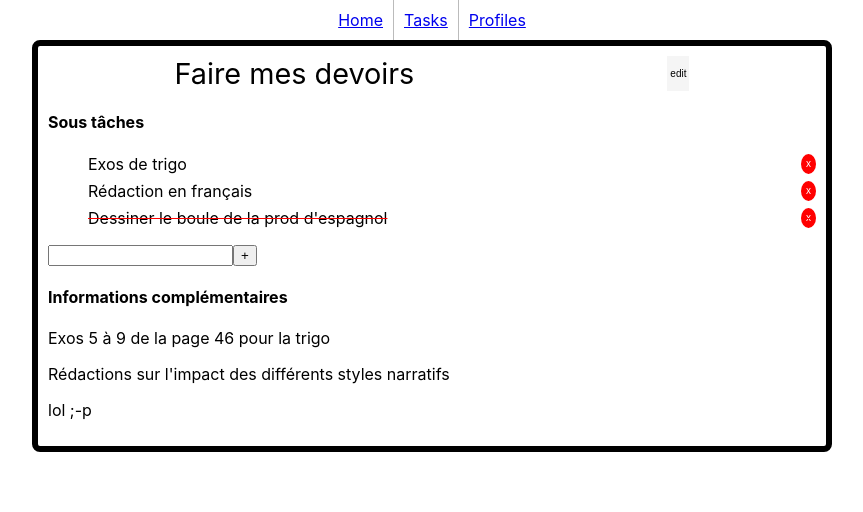
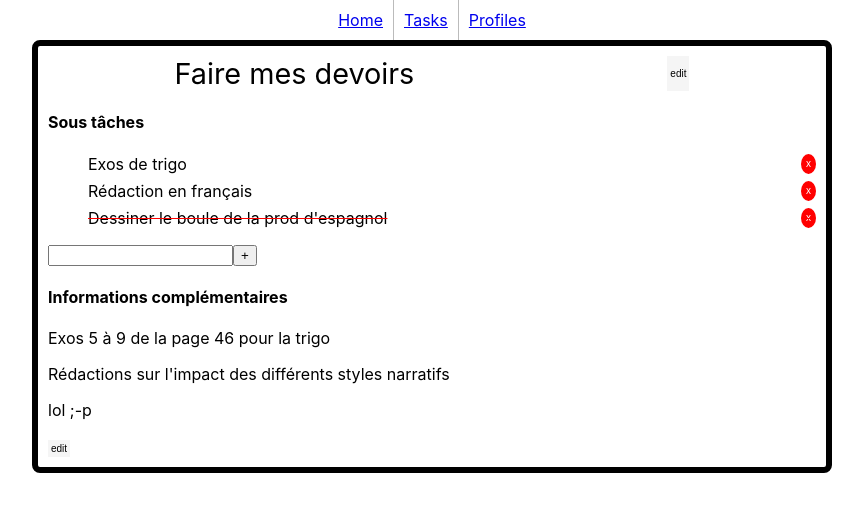
Before and after one commit to smartful/doit, a React (Create React App) app: page /task/1 in a window 1280 px wide. Shown: the top 512 px of the page, without its empty margins (208-1071 px from the left). Built offline with nearby package versions, Linux system fonts and the light colour scheme.

Commit message:
ajout de l'edit de la feature description

```diff
--- a/src/components/task/TaskPanel.jsx
+++ b/src/components/task/TaskPanel.jsx
@@ -6,7 +6,8 @@ import SubTask from './Subtask';
 function TaskPanel() {
   const [newSubtaskName, setNewSubtaskName] = useState('');
   const [isEditName, setIsEditName] = useState(false);
-  const { getCurrentTask, currentTask, modifyTaskName, addSubtask } = useContext(TaskContext);
+  const [isEditDescription, setIsEditDescription] = useState(false);
+  const { getCurrentTask, currentTask, modifyTaskName, modifyTaskDescription, addSubtask } = useContext(TaskContext);
   const { id } = useParams();
 
   useEffect(() => {
@@ -23,6 +24,15 @@ function TaskPanel() {
     border: '6px solid black',
     borderRadius: '8px',
   }
+
+  const editButtonStyle = {
+    cursor: 'pointer',
+    backgroundColor: 'whitesmoke',
+    color: 'black',
+    fontSize: '10px',
+    padding: '3px',
+    border: '0',
+  };
 
   const addNewSubtask = (e) => {
     e.preventDefault();
@@ -44,21 +54,25 @@ function TaskPanel() {
       justifyContent: 'space-around',
     };
 
-    const editButtonStyle = {
-      cursor: 'pointer',
-      backgroundColor: 'whitesmoke',
-      color: 'black',
-      fontSize: '10px',
-      padding: '3px',
-      border: '0',
-    };
-
     return (
       <div style={labelStyle}>
         {name}
         <button onClick={() => setIsEditName(true)} style={editButtonStyle}>edit</button>
       </div>
     );
+  }
+
+  const TaskDescription = ({ description }) => {
+    return (
+      <div>
+        {description &&
+          description.split("\n").map((infos, key) => {
+            return <p key={key}>{infos}</p>;
+          })
+        }
+        <button onClick={() => setIsEditDescription(true)} style={editButtonStyle}>edit</button>
+      </div>
+    )
   }
 
   function TaskNameEdit({currentName}) {
@@ -87,6 +101,32 @@ function TaskPanel() {
     );
   }
 
+  function TaskDescriptionEdit({description}) {
+    const [taskDescription, setTaskDescription] = useState(description);
+
+    const handleSubmit = (e) => {
+      e.preventDefault();;
+      modifyTaskDescription(currentTask.id, taskDescription);
+      setIsEditDescription(false);
+    }
+
+    const submitButtonStyle = {
+      cursor: 'pointer',
+      backgroundColor: '#4BA419',
+      color: 'white',
+      fontSize: '10px',
+      padding: '3px',
+      border: '0',
+    };
+
+    return (
+      <form onSubmit={handleSubmit}>
+        <textarea cols={70} rows={15} value={taskDescription} onChange={(e) => setTaskDescription(e.target.value)} />
+        <button type='submit' style={submitButtonStyle}>OK</button>
+      </form>
+    );
+  }
+
   return (
     <div style={panelStyle}>
       {isEditName ? <TaskNameEdit currentName={currentTask.name} /> : <TaskName name={currentTask.name} />}
@@ -103,11 +143,7 @@ function TaskPanel() {
       </form>
 
       <h4>Informations complémentaires</h4>
-      {description &&
-        description.split("\n").map((infos, key) => {
-          return <p key={key}>{infos}</p>;
-        })
-      }
+      {isEditDescription ? <TaskDescriptionEdit description={description} /> : <TaskDescription description={description} />}
     </div>
   );
 }
--- a/src/context/TaskReducer.js
+++ b/src/context/TaskReducer.js
@@ -21,6 +21,14 @@ const TaskReducer = (state, action) => {
       const {id, newName} = action.payload;
       let taskIdx = tasks.findIndex(task => task.id === parseInt(id));
       tasks[taskIdx].name = newName;
+      return {
+        ...state,
+        tasks: tasks,
+      }
+    case 'MODIFY_TASK_DESCRIPTION':
+      const {identifiant, newInfos} = action.payload;
+      let taskId = tasks.findIndex(task => task.id === parseInt(identifiant));
+      tasks[taskId].description = newInfos;
       return {
         ...state,
         tasks: tasks,
--- a/src/context/TaskState.js
+++ b/src/context/TaskState.js
@@ -84,6 +84,13 @@ export const TaskProvider = ({ children }) => {
     });
   }
 
+  const modifyTaskDescription = (identifiant, newInfos) => {
+    dispatch({
+      type: 'MODIFY_TASK_DESCRIPTION',
+      payload: {identifiant, newInfos},
+    });
+  }
+
   const addSubtask = (subtask) => {
     dispatch({
       type: 'ADD_SUBTASK',
@@ -113,6 +120,7 @@ export const TaskProvider = ({ children }) => {
       currentTask: state.currentTask,
       getCurrentTask,
       modifyTaskName,
+      modifyTaskDescription,
       addSubtask,
       toogleSubtask,
       eraseSubtask,
```
